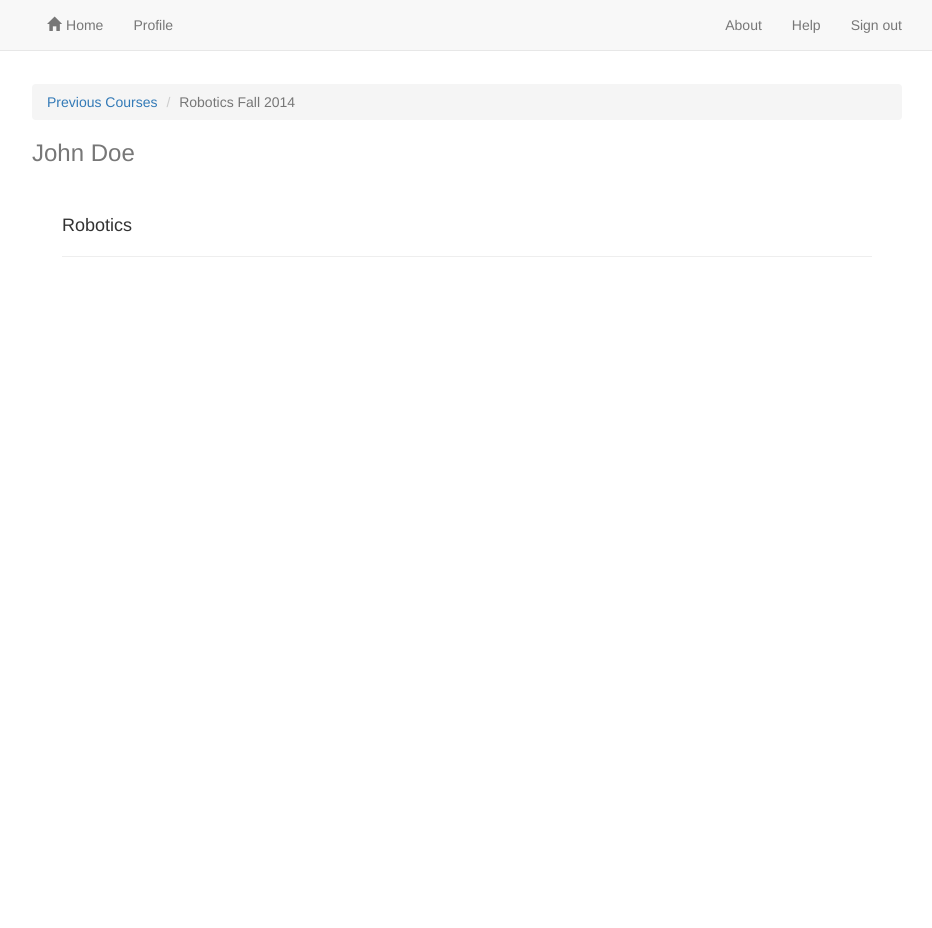
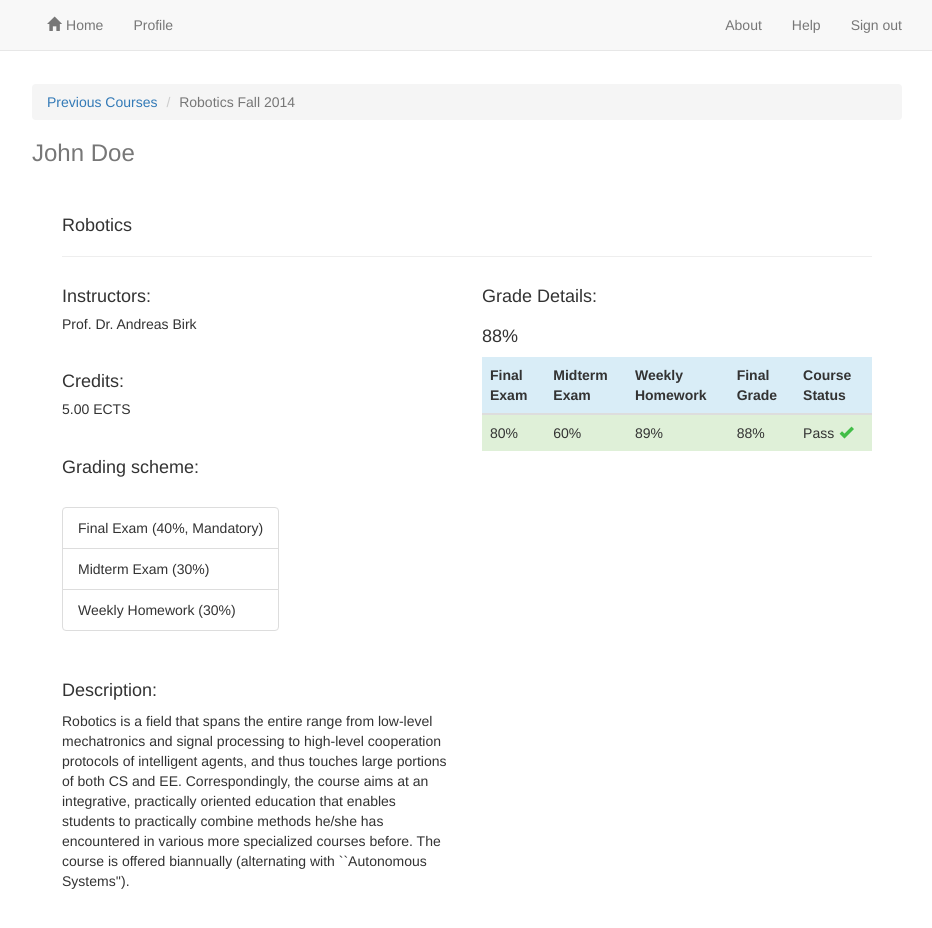
Before and after one commit to tkw1536/HCI_Grader, a plain HTML site: page pages/courses/previous/allprevious.html in a window 1280 px wide. Shown: the whole page, without its empty margins (173-1105 px from the left). Before the commit the page ends 800 px from the top, so only its background shows below. Drawn offline with Linux system fonts and the light colour scheme.

Commit message:
added robotics page

```diff
--- a/pages/courses/previous/allprevious.html
+++ b/pages/courses/previous/allprevious.html
@@ -13,6 +13,8 @@
 
   <!-- Own Resources -->
   <link href="../../../res/css/triangles.css" rel="stylesheet" ></script>
+    <link href="../../../res/css/costum.css" rel="stylesheet" ></script>
+
     <script src="../../../res/js/landing.js" type="text/javascript"></script>
 </head>
 
@@ -46,8 +48,49 @@
             <div class="col-lg-12">
                 <h4>Robotics </h4>
                 <hr>
+                <div class="row">
+                    <div class="col-md-6">
+                        <h4>Instructors:</h4> <h5>Prof. Dr. Andreas Birk</h5><br>
+                        <h4>Credits:</h4> <h5>5.00 ECTS</h5><br>
+                        <h4>Grading scheme:</h4><br>
+                        <ul class="list-group" style="display: table">
+                            <li class="list-group-item">Final Exam (40%, Mandatory)</li>
+                            <li class="list-group-item">Midterm Exam (30%)</li>
+                            <li class="list-group-item">Weekly Homework (30%)</li>
 
-                <!-- More things -->
+
+                        </ul><br>
+                        <h4>Description:</h4>
+                        Robotics is a field that spans the entire range from low-level mechatronics and signal processing to high-level cooperation protocols of intelligent agents, and thus touches large portions of both CS and EE. Correspondingly, the course aims at an integrative, practically oriented education that enables students to practically combine methods he/she has encountered in various more specialized courses before.
+                        The course is offered biannually (alternating with ``Autonomous Systems'').
+                    </div>
+
+                    <div class="col-md-6">
+                        <h4> Grade Details:<br><br>88%</h4>
+                        <table class="table table-hover ">
+                            <thead>
+                            <tr class="info">
+                                <th>Final Exam</th>
+                                <th>Midterm Exam</th>
+                                <th>Weekly Homework </th>
+                                <th>Final Grade</th>
+                                <th>Course Status</th>
+                            </tr>
+                            </thead>
+                            <tbody>
+                            <tr class="success">
+                                <td>80%</td>
+                                <td>60%</td>
+                                <td>89%</td>
+                                <td>88%</td>
+                                <td>Pass<span class="glyphicon glyphicon-ok" style="margin-left: 5px"></span></td>
+                            </tr>
+                            </tbody>
+                        </table>
+
+                    </div>
+
+                </div>
 
             </div>
         </div>
--- a/res/css/costum.css
+++ b/res/css/costum.css
@@ -3,3 +3,9 @@
     //margin-bottom: 1px;
     border-bottom: 0.5px ;
 }
+.glyphicon-ok {
+    color: #41be47;
+}
+.glyphicon-remove {
+    color:  #FF0000;
+}
```
Also changed, not shown: pages/courses/previous/student/index.html (+21 -13 lines), 1 other file.
